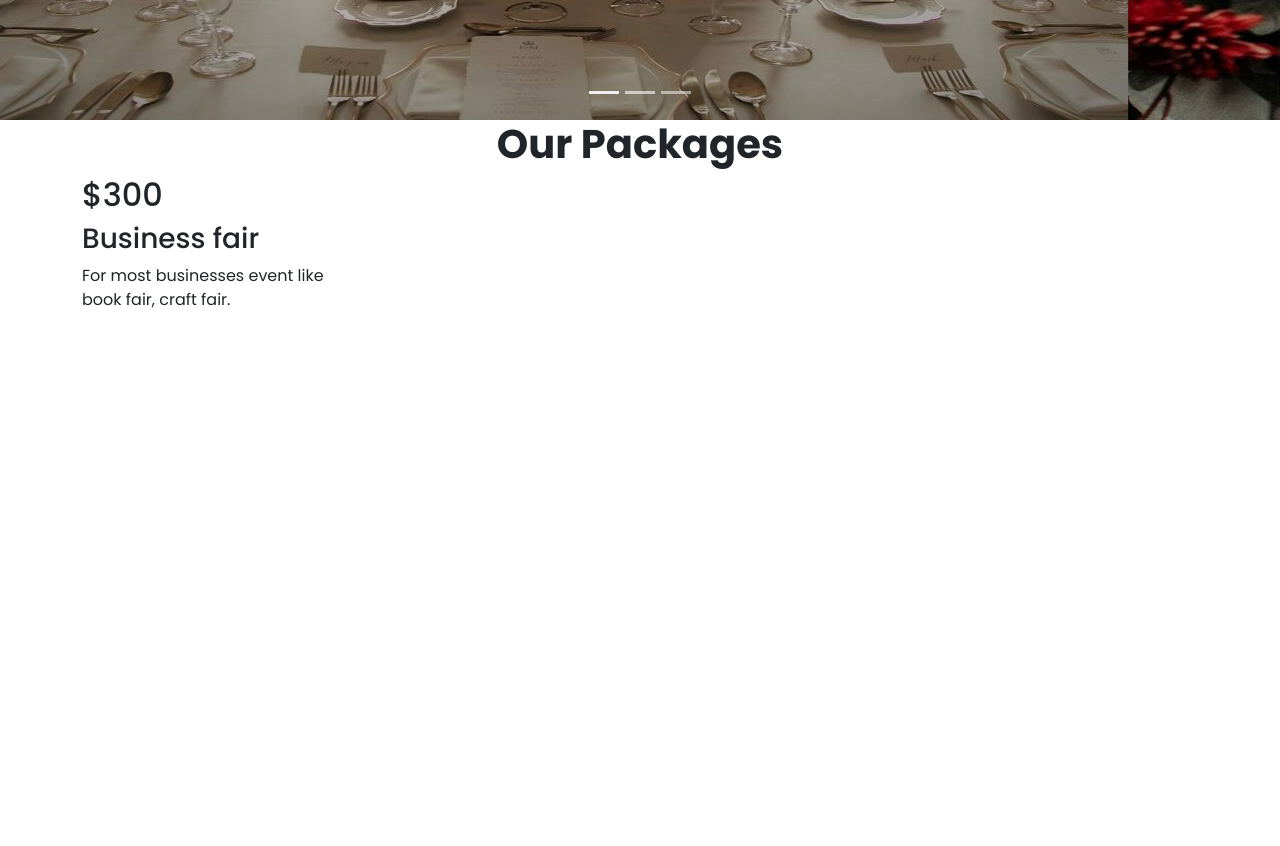
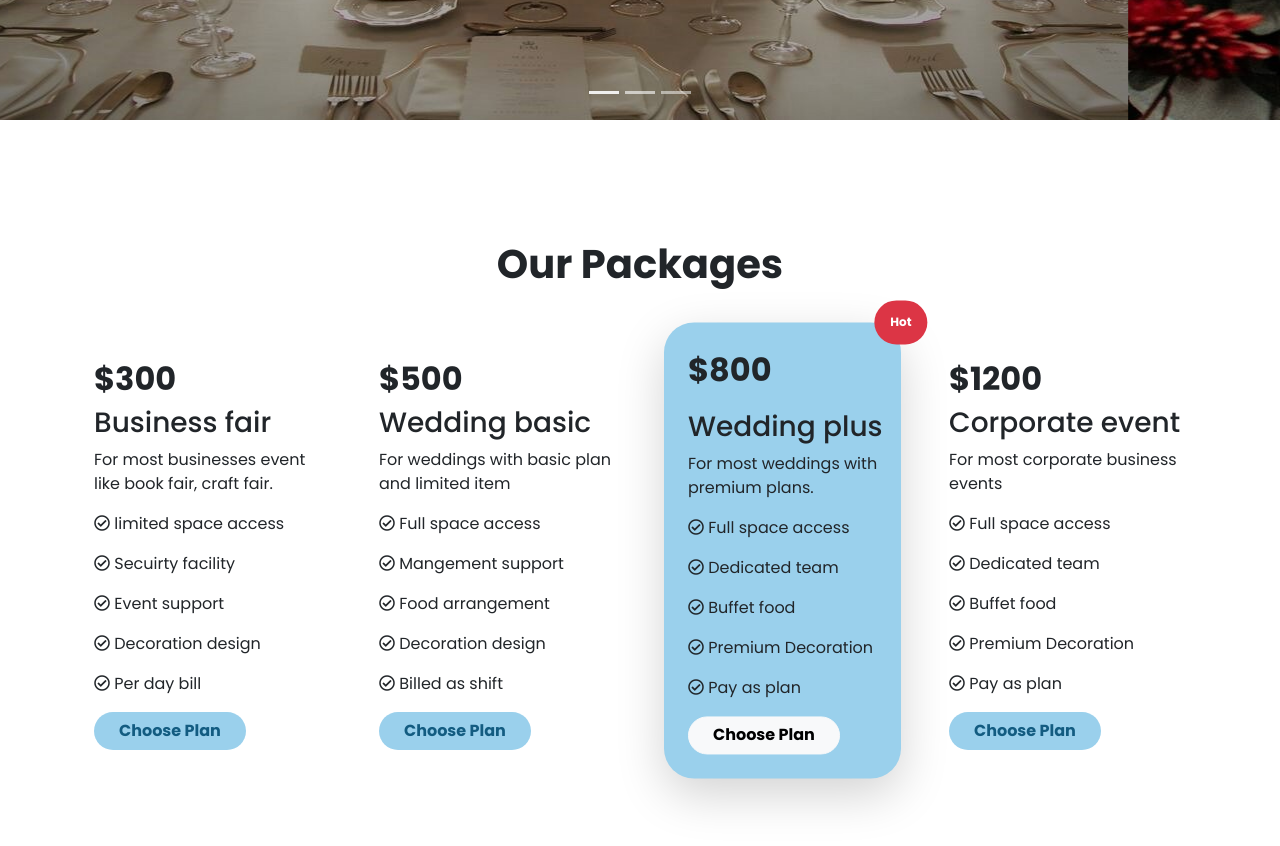
Before and after one commit to Fatema-Nawrin/Serendipity-Events, a plain HTML site: page index.html in a window 1280 px wide. Shown: the part 500-1346 px from the top of the page. Before the commit the page ends 828 px from the top, so only its background shows below. Drawn offline with nearby package versions, Linux system fonts and the light colour scheme.

Commit message:
package section added

```diff
--- a/index.html
+++ b/index.html
@@ -67,10 +67,9 @@
                                 <p class="px-lg-5">Feel relaxed at your own party! Our personal touch and professional
                                     attitude will ensure that you create everlasting
                                     memories.</p>
-                                <a class="btn btn-light"
+                                <a class="btn btn-light fs-5 fw-bold"
                                     href="https://www.pexels.com/photo/white-ceramic-plates-on-table-4234527/"
                                     target="_blank" role="button">Book Now</a>
-
 
                             </div>
                         </div>
@@ -81,7 +80,7 @@
                             <div>
                                 <h1 class="fw-bold display-5  px-lg-5">Come here to plan </h1>
                                 <p class="px-lg-5">We are here to make your dream wedding into perfect reality.</p>
-                                <a class="btn btn-light"
+                                <a class="btn btn-light fs-5 fw-bold"
                                     href="https://www.pexels.com/photo/bride-and-groom-exchanging-rings-during-wedding-3769594/"
                                     target="_blank" role="button">Book Now</a>
                             </div>
@@ -94,8 +93,8 @@
                                 <h1 class="fw-bold display-5  px-lg-5"> A flawless event for your special day</h1>
                                 <p class="px-lg-5">We will help to create memories that
                                     you and your loved ones will cherish for a lifetime.</p>
-                                <a class="btn btn-light" href="https://unsplash.com/photos/JFAPl7brL6U" target="_blank"
-                                    role="button">Book Now</a>
+                                <a class="btn btn-light fs-5 fw-bold" href="https://unsplash.com/photos/JFAPl7brL6U"
+                                    target="_blank" role="button">Book Now</a>
 
                             </div>
                         </div>
@@ -115,20 +114,115 @@
         </section>
         <!-- packages -->
         <section>
-            <div class="container">
-                <h1 class="fw-bold text-center">Our Packages</h1>
-                <div class="row row-cols-1 row-cols-md-2 row-cols-lg-4">
+            <div class="container p-4 py-lg-5">
+                <h1 class="fw-bold text-center py-3 py-lg-4 my-lg-5">Our Packages</h1>
+                <div class="row row-cols-1 row-cols-sm-2 row-cols-md-2 row-cols-lg-4 g-4 g-sm-5">
                     <div class="col">
-                        <h2>$300</h2>
+                        <h2 class="fw-bold">$300</h2>
                         <h3>Business fair</h3>
-                        <p>For most businesses event
-                            like book fair, craft fair.</p>
+                        <p>For most businesses event like book fair, craft fair.</p>
+                        <div>
+                            <p><i class="far fa-check-circle"></i>
+                                <span>limited space access</span>
+                            </p>
+                            <p><i class="far fa-check-circle"></i>
+                                <span>Secuirty facility</span>
+                            </p>
+                            <p><i class="far fa-check-circle"></i>
+                                <span>Event support</span>
+                            </p>
+                            <p><i class="far fa-check-circle"></i>
+                                <span>Decoration design</span>
+                            </p>
+                            <p><i class="far fa-check-circle"></i>
+                                <span>Per day bill</span>
+                            </p>
+                        </div>
+                        <a class="btn  button-style fw-bold  rounded-pill px-4" href="#" role="button">Choose
+                            Plan</a>
                     </div>
-                    <div class="col"></div>
-                    <div class="col"></div>
-                    <div class="col"></div>
+                    <div class="col">
+                        <h2 class="fw-bold">$500</h2>
+                        <h3>Wedding basic</h3>
+                        <p>For weddings with basic plan and limited item</p>
+                        <div>
+                            <p><i class="far fa-check-circle"></i>
+                                <span>Full space access</span>
+                            </p>
+                            <p><i class="far fa-check-circle"></i>
+                                <span>Mangement support</span>
+                            </p>
+                            <p><i class="far fa-check-circle"></i>
+                                <span>Food arrangement</span>
+                            </p>
+                            <p><i class="far fa-check-circle"></i>
+                                <span>Decoration design</span>
+                            </p>
+                            <p><i class="far fa-check-circle"></i>
+                                <span>Billed as shift</span>
+                            </p>
+                        </div>
+                        <a class="btn  button-style fw-bold rounded-pill px-4" href="#" role="button">Choose
+                            Plan</a>
+                    </div>
+                    <div class="col">
+                        <div class="package-card wedding-special shadow-lg mt-5 mt-lg-2 py-3 ps-4 position-relative">
+                            <span
+                                class="position-absolute top-0 start-100 translate-middle badge rounded-pill bg-danger p-3">
+                                Hot
+                            </span>
+                            <h2 class="fw-bold lh-lg">$800</h2>
+                            <h3>Wedding plus</h3>
+                            <p>For most weddings with premium plans.</p>
+                            <div>
+                                <p><i class="far fa-check-circle"></i>
+                                    <span>Full space access</span>
+                                </p>
+                                <p><i class="far fa-check-circle"></i>
+                                    <span>Dedicated team</span>
+                                </p>
+                                <p><i class="far fa-check-circle"></i>
+                                    <span>Buffet food</span>
+                                </p>
+                                <p><i class="far fa-check-circle"></i>
+                                    <span>Premium Decoration</span>
+                                </p>
+                                <p><i class="far fa-check-circle"></i>
+                                    <span>Pay as plan</span>
+                                </p>
+                            </div>
+                            <a class="btn btn-light fw-bold rounded-pill px-4" href="#" role="button">Choose
+                                Plan</a>
+                        </div>
+                    </div>
+                    <div class="col">
+                        <h2 class="fw-bold">$1200</h2>
+                        <h3>Corporate event</h3>
+                        <p>For most corporate business events</p>
+                        <div>
+                            <p><i class="far fa-check-circle"></i>
+                                <span>Full space access</span>
+                            </p>
+                            <p><i class="far fa-check-circle"></i>
+                                <span>Dedicated team</span>
+                            </p>
+                            <p><i class="far fa-check-circle"></i>
+                                <span>Buffet food</span>
+                            </p>
+                            <p><i class="far fa-check-circle"></i>
+                                <span>Premium Decoration</span>
+                            </p>
+                            <p><i class="far fa-check-circle"></i>
+                                <span>Pay as plan</span>
+                            </p>
+                        </div>
+                        <a class="btn button-style rounded-pill fw-bold px-4" href="#" role="button">Choose
+                            Plan</a>
+
+                    </div>
                 </div>
             </div>
+
         </section>
     </main>
     <footer>
--- a/style.css
+++ b/style.css
@@ -17,6 +17,16 @@
     bottom: 0;
     top:50%;
 }
+.wedding-special{
+    transform: translateY(-10%);
+    background-color:#9AD0EC;
+    border-radius: 30px;
+    height:100%;
+}
+.button-style{
+background-color:#9AD0EC;
+color:#135c81;
+}
 footer{
     font-family: 'Manrope', sans-serif;
 }
```
